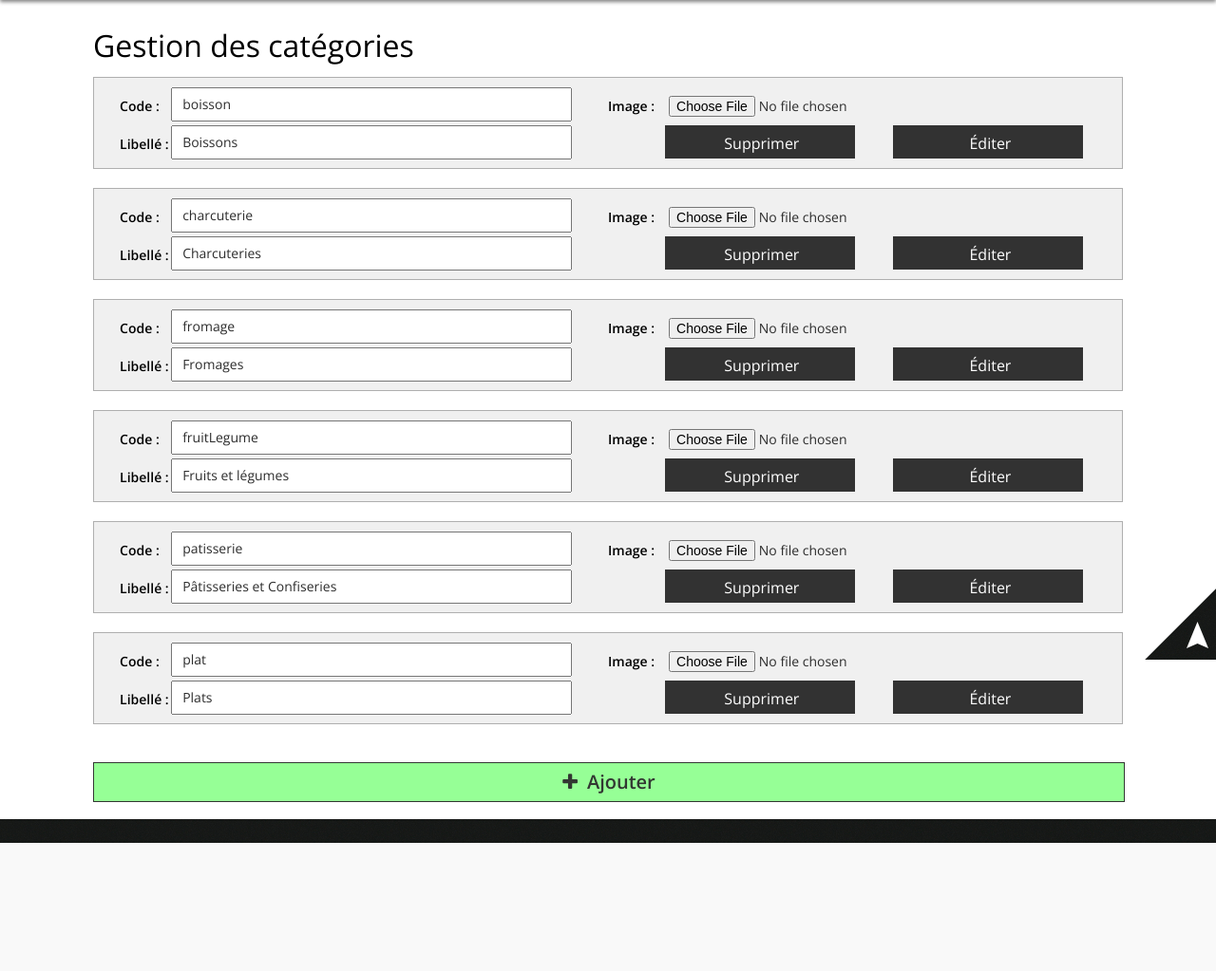
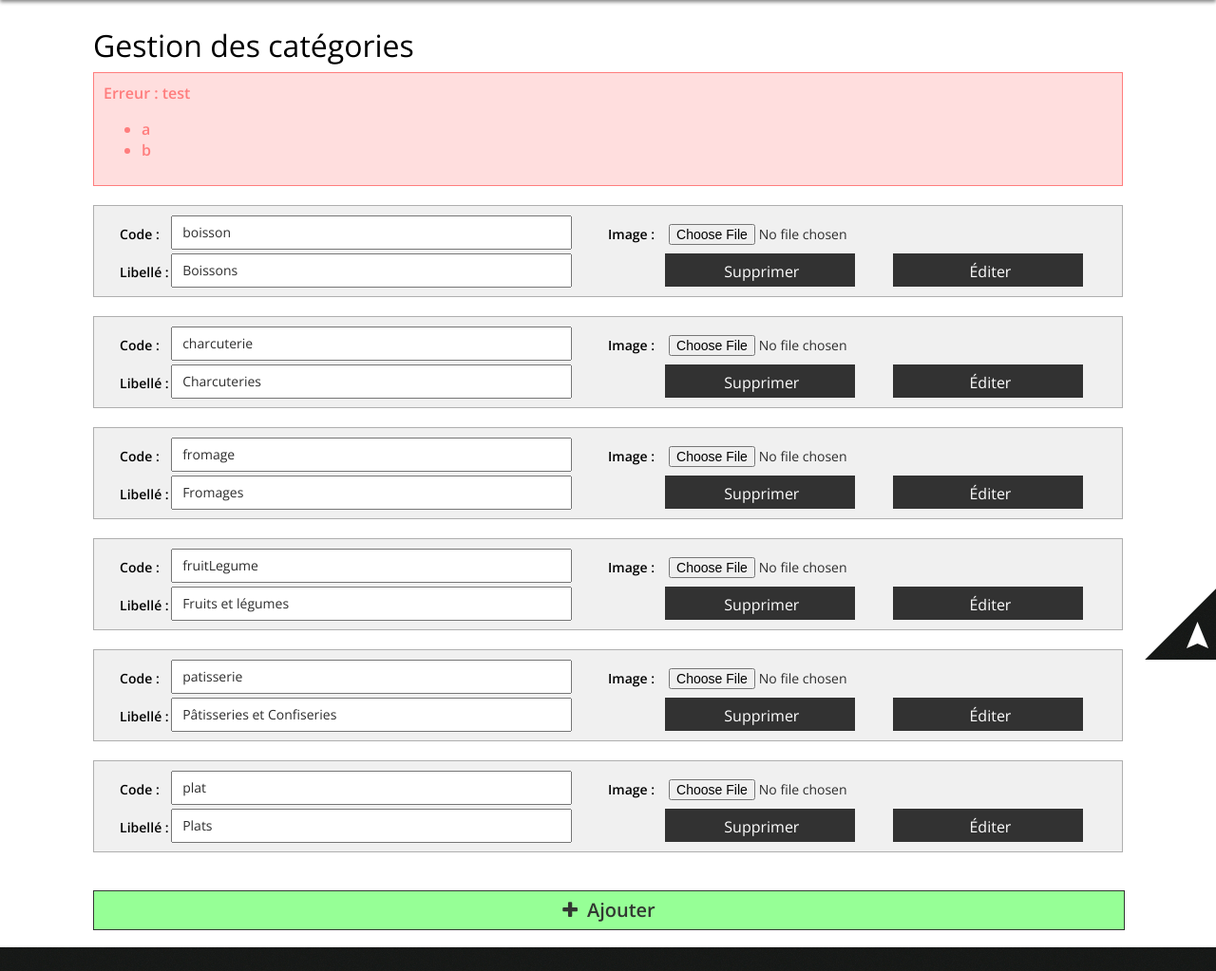
Before and after one commit to Zegui81/sudouest-mouly, a PHP site: page /adminCategorie.php in a window 1280 px wide. Shown: the part 110-1133 px from the top of the page at 95% size. Before the commit the page ends 998 px from the top, so only its background shows below. Run offline with PHP 8.4, Linux system fonts and the light colour scheme; the visitor is signed in with stand-in values (Sample User, id 1); data comes from the database, SQL or seed files in the repository; some libraries are stand-ins or nearby versions.

Commit message:
Ajout lbl erreur

```diff
--- a/src/form/connexion.html
+++ b/src/form/connexion.html
@@ -1,8 +1,9 @@
 <div class="popup">
 	<h1>Connectez-vous</h1>
 
+	<span class="error-form-popup">Erreur : test</span>
+
 	<form name="connexion" method="POST" onsubmit="return validateConnexion()" action="action/doConnexion.php">
-
 		<span>Pseudo :</span>
 		<input type="text" name="pseudo" placeholder="pseudonyme" class="input-inscription" id="pseudo"><br/>
 
--- a/src/form/inscription.html
+++ b/src/form/inscription.html
@@ -1,6 +1,7 @@
 <div class="white">
 	<div class="produit">
 		<h1 class="page-produit no-merge">Créez un compte</h1>
+		<span class="error-form">Erreur : test<ul><li>a</li><li>b</li></ul></span>
 		<form class="liste-item-inscription" name="inscription" method="POST" onsubmit="return validateInscription()" action="action/doInscription.php">
 			<div class="item-gauche">
 				<span class="remove-error" id="labelMail">Adresse mail :</span>
--- a/src/style.css
+++ b/src/style.css
@@ -467,7 +467,7 @@ footer {
 	box-shadow: 0px 0px 50px RGBA(0, 0, 0, 1);
 	margin: auto;
 	margin-top: 10%;
-	height: 300px;
+	height: 350px;
 }
 
 .popup span {
@@ -824,3 +824,49 @@ span.input-error {
 	color: RGB(255, 125, 125);
 	text-decoration: line-through;
 }
+
+.error-form{
+	font-family: Open Sans;
+	font-size: 16px;
+	font-style: normal;
+	font-variant: normal;
+	font-weight: 600;
+	border: 1px solid RGB(255, 125, 125);
+	color: RGB(255, 125, 125);
+	background-color: RGBA(255, 125, 125, 0.25);
+	width:94.5%;
+	display:block;
+	padding:10px;
+	margin-top:15px;
+}
+
+.error-form-admin{
+	font-family: Open Sans;
+	font-size: 16px;
+	font-style: normal;
+	font-variant: normal;
+	font-weight: 600;
+	border: 1px solid RGB(255, 125, 125);
+	color: RGB(255, 125, 125);
+	background-color: RGBA(255, 125, 125, 0.25);
+	width:98%;
+	display:block;
+	padding:10px;
+	margin-top:15px;
+}
+
+.error-form-popup{
+	font-family: Open Sans;
+	font-size: 16px;
+	font-style: normal;
+	font-variant: normal;
+	font-weight: 600 !important;
+	border: 1px solid RGB(255, 125, 125);
+	color: RGB(255, 125, 125) !important;
+	background-color: RGBA(255, 125, 125, 0.25);
+	width:96% !important;
+	display:block;
+	padding:10px;
+	margin-top:0px !important;
+}
+}
--- a/src/vue/categorie.vue.php
+++ b/src/vue/categorie.vue.php
@@ -27,6 +27,8 @@
         $html .= '<div class="produit" id="listeCategorie">';
         $html .= '<h1 class="page-produit no-merge">Gestion des catégories</h1>';
 
+        $html .= '<span class="error-form-admin">Erreur : test<ul><li>a</li><li>b</li></ul></span>';
+
         foreach ($listeCategorie as $categorie) {
             $html .= '<form class="liste-item-inscription item-admin" enctype="multipart/form-data" name="adminCategorie" method="POST" onsubmit="return validateEditCategorie(\''.$categorie[0].'\')" action="action/doMAJCategorie.php?edit='.$categorie[0].'">';
             $html .= '<div class="admin-item-gauche">';
```
